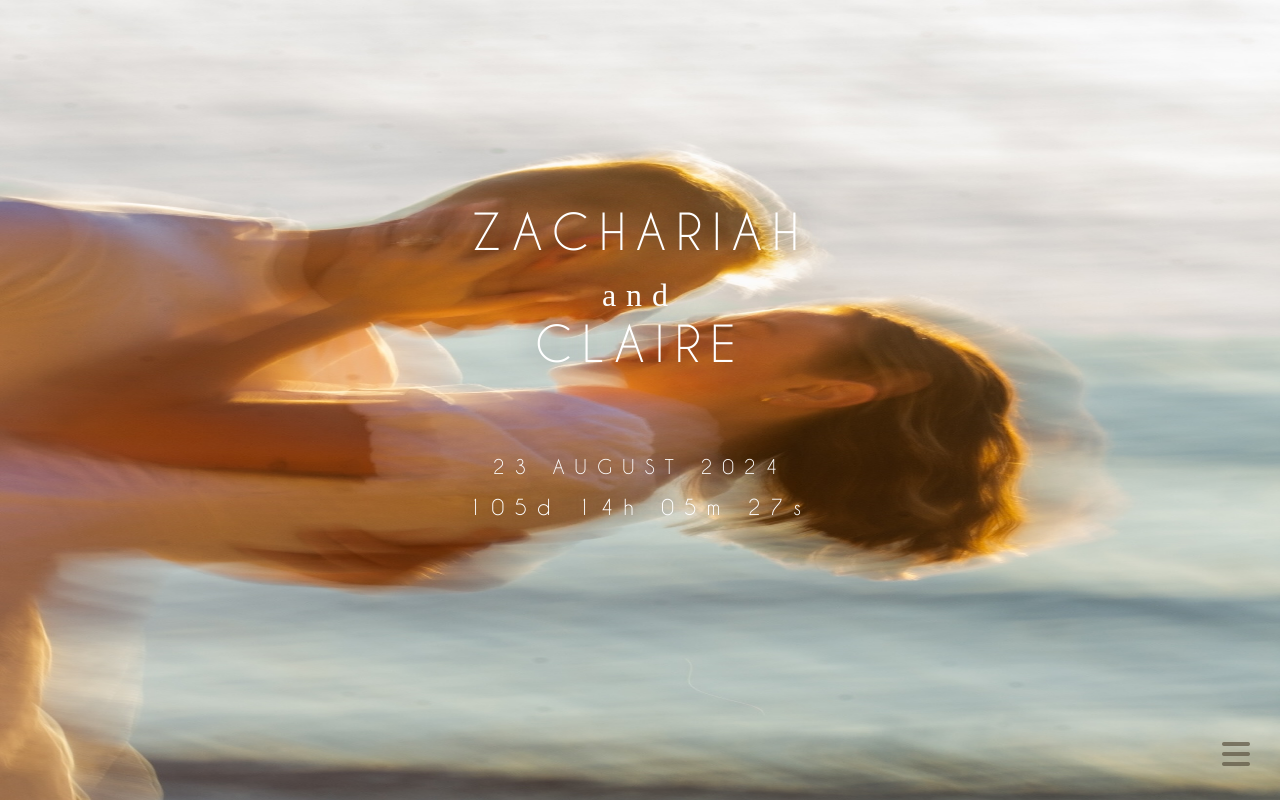
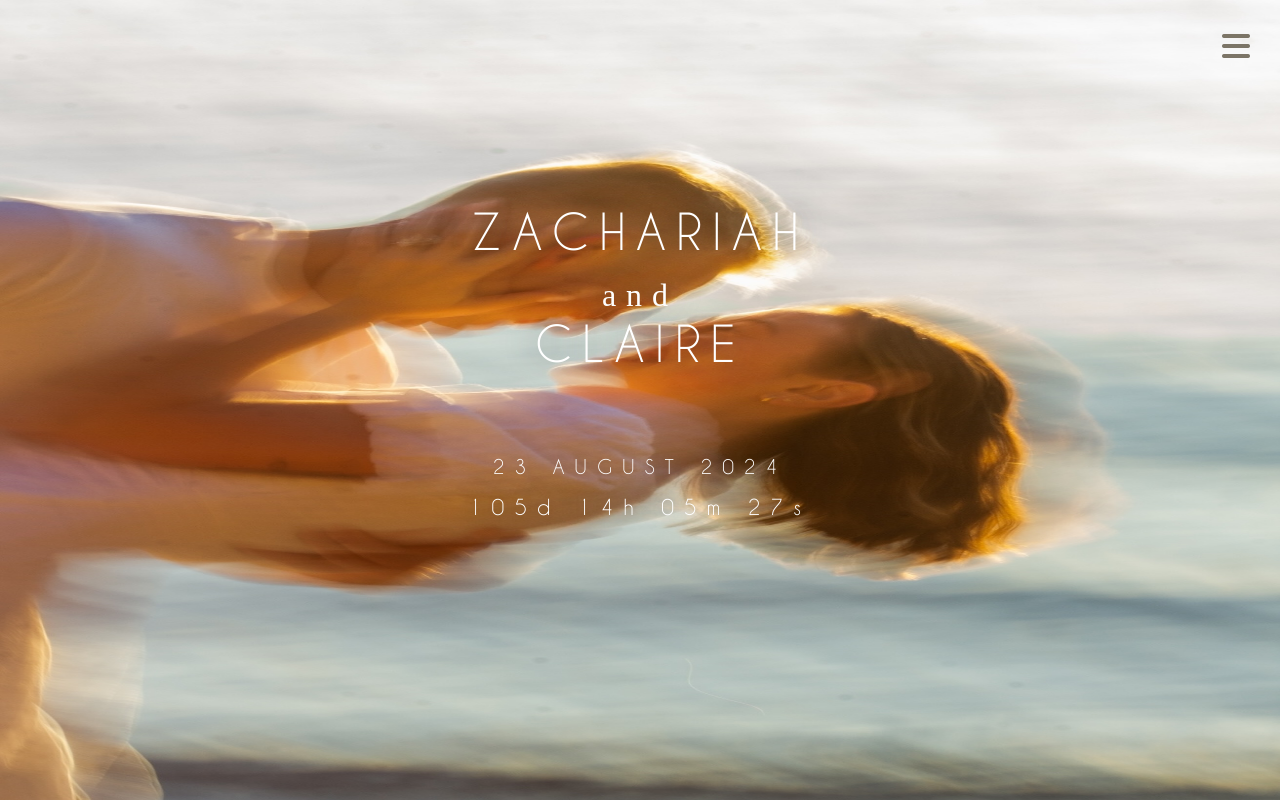
Before and after one commit to sandhanditizer/Wedding-Website, a plain HTML site: page index.html in a window 1280 px wide. Shown: the top 800 px of the page. Drawn offline with Linux system fonts and the light colour scheme; files whose address does not match are found by name.

Commit message:
Moved menu button.

```diff
--- a/Styles/other.css
+++ b/Styles/other.css
@@ -138,12 +138,12 @@ nav li:last-child a:hover {
         border: none;
         cursor: pointer;
         right: 30px;
-        bottom: 30px;
+        top: 30px;
         padding: 0;
     }
 
     #menu-button i {
-        color: rgba(92, 84, 66, 0.7);
+        color: rgba(92, 84, 66, 0.8);
         font-size: 2rem;
     }
 
```
